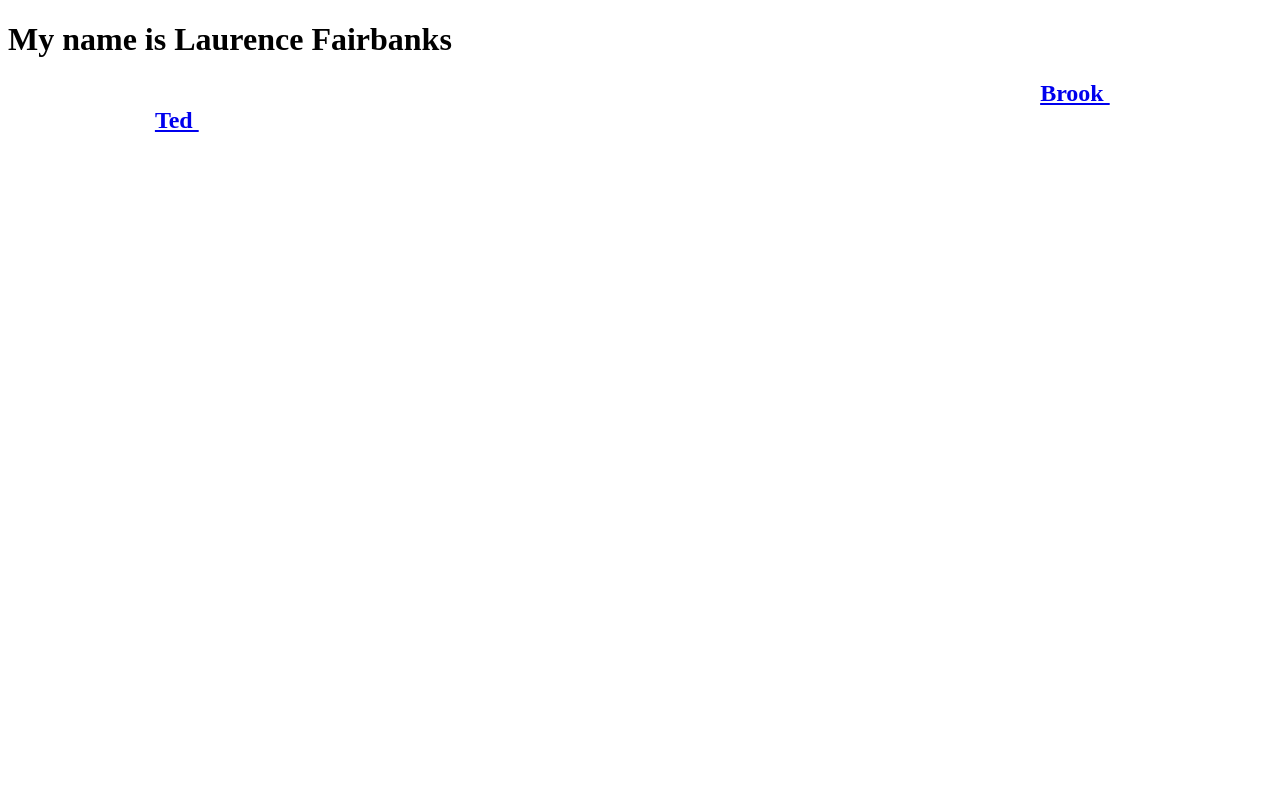
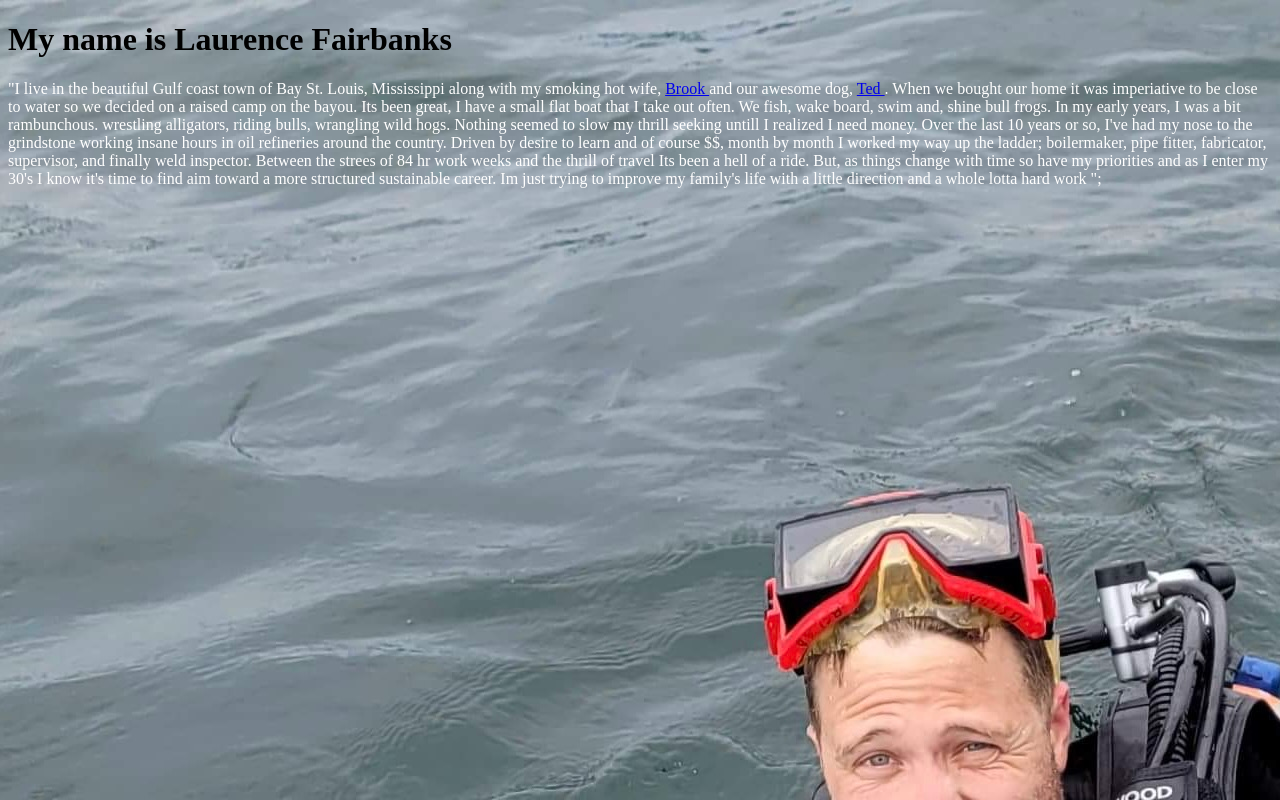
Before and after one commit to bluetickchasin/my-personal-website, a plain HTML site: page index.html in a window 1280 px wide. Drawn offline with Linux system fonts and the light colour scheme.

Commit message:
trying to add background pic to web

```diff
--- a/index.html
+++ b/index.html
@@ -6,13 +6,13 @@
   </head>
   <body>
    <h1>My name is Laurence Fairbanks</h1>
-    <h2>"I live in the beautiful Gulf coast town of Bay St. Louis, Mississippi along with my smoking hot wife,
+   <p>"I live in the beautiful Gulf coast town of Bay St. Louis, Mississippi along with my smoking hot wife,
         <a href="/Users/laurencefairbanks/Desktop/my project images/wife.JPG">Brook
         </a>
         and our awesome dog,
         <a href="/Users/laurencefairbanks/Desktop/ted.jpeg">Ted
         </a>
         . When we bought our home it was imperiative to be close to water so we decided on a raised camp on the bayou. Its been great, I have a small flat boat that I take out often. We fish, wake board, swim and, shine bull frogs. In my early years, I was a bit rambunchous. wrestling alligators, riding bulls, wrangling wild hogs. Nothing seemed to slow my thrill seeking untill I realized I need money. Over the last 10 years or so, I've had my nose to the grindstone working insane hours in oil refineries around the country. Driven by desire to learn and of course $$, month by month I worked my way up the ladder; boilermaker, pipe fitter, fabricator, supervisor, and finally weld inspector. Between the strees of 84 hr work weeks and the thrill of travel Its been a hell of a ride. But, as things change with time so have my priorities and as I enter my 30's I know it's time to find aim toward a more structured sustainable career. Im just trying to improve my family's life with a little direction and a whole lotta hard work  ";
-    </h2>
+   </p>
   </body>
 </html>
--- a/style.css
+++ b/style.css
@@ -1,10 +1,5 @@
 body {
-    background-image: url("/Users/laurencefairbanks/Desktop/my project images/spear fish.JPG");
-    background-repeat: no-repeat;
-  background-size: 100% 280%;
-  backface-visibility: initial;
-
+    background-image: url("project.pics/spear fish.JPG")
 }
-
-h2 {
+p {
     color: white};
```
Also changed, not shown: project.pics/spear fish.JPG (added).
